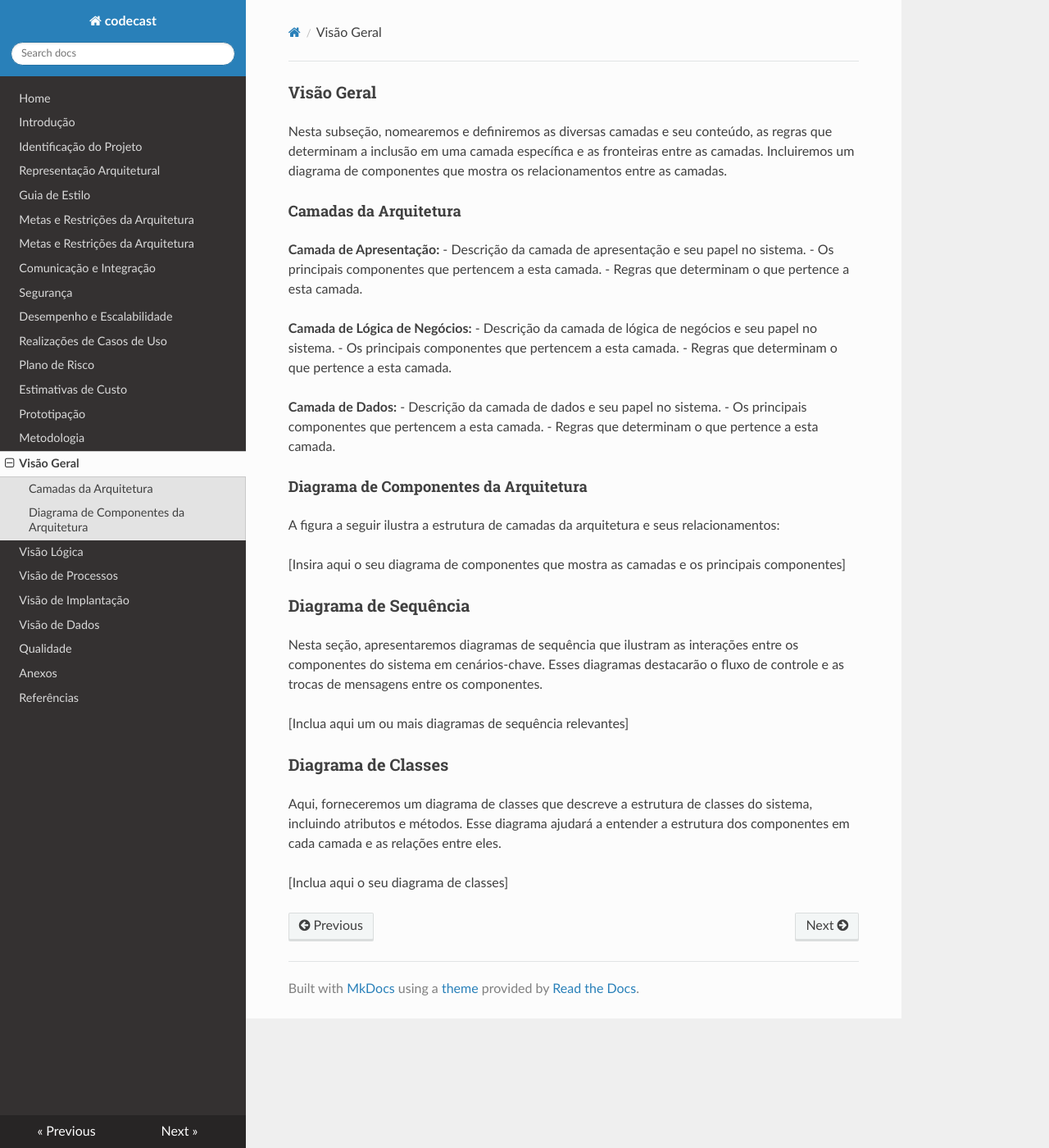
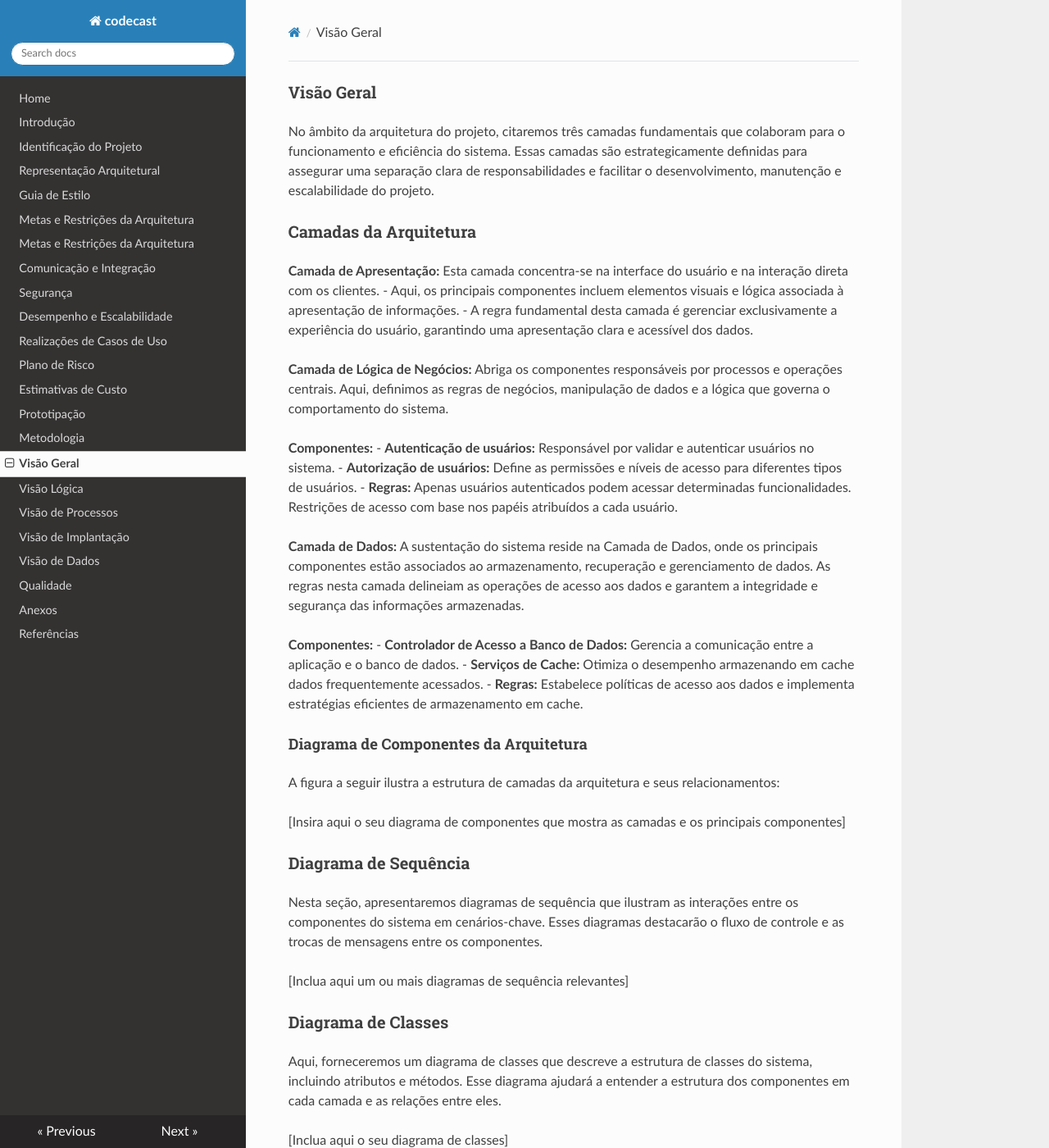
Before and after one commit to Vitor-Silva27/codecast, an MkDocs documentation site: the page built from docs/visaogeral.md, in a window 1280 px wide and 1400 px high. Shown: the whole window at 82% size. Built offline with MkDocs 1.6.1, drawn with Linux system fonts in a browser that asks for light colours; nearby versions of some CDN libraries.

Commit message:
visão geral

```diff
--- a/docs/visaogeral.md
+++ b/docs/visaogeral.md
@@ -1,23 +1,34 @@
 ### Visão Geral
 
-Nesta subseção, nomearemos e definiremos as diversas camadas e seu conteúdo, as regras que determinam a inclusão em uma camada específica e as fronteiras entre as camadas. Incluiremos um diagrama de componentes que mostra os relacionamentos entre as camadas.
+No âmbito da arquitetura do projeto, citaremos três camadas fundamentais que colaboram para o funcionamento e eficiência do sistema. Essas camadas são estrategicamente definidas para assegurar uma separação clara de responsabilidades e facilitar o desenvolvimento, manutenção e escalabilidade do projeto.
 
-#### Camadas da Arquitetura
+### Camadas da Arquitetura
 
 **Camada de Apresentação:**
-- Descrição da camada de apresentação e seu papel no sistema.
-- Os principais componentes que pertencem a esta camada.
-- Regras que determinam o que pertence a esta camada.
+Esta camada concentra-se na interface do usuário e na interação direta com os clientes.
+- Aqui, os principais componentes incluem elementos visuais e lógica associada à apresentação de informações.
+- A regra fundamental desta camada é gerenciar exclusivamente a experiência do usuário, garantindo uma apresentação clara e acessível dos dados.
 
 **Camada de Lógica de Negócios:**
-- Descrição da camada de lógica de negócios e seu papel no sistema.
-- Os principais componentes que pertencem a esta camada.
-- Regras que determinam o que pertence a esta camada.
+Abriga os componentes responsáveis por processos e operações centrais. Aqui, definimos as regras de negócios, manipulação de dados e a lógica que governa o comportamento do sistema.
+
+**Componentes:**
+- **Autenticação de usuários:** Responsável por validar e autenticar usuários no sistema.
+- **Autorização de usuários:** Define as permissões e níveis de acesso para diferentes tipos de usuários.
+- **Regras:**
+Apenas usuários autenticados podem acessar determinadas funcionalidades.
+Restrições de acesso com base nos papéis atribuídos a cada usuário.
+
 
 **Camada de Dados:**
-- Descrição da camada de dados e seu papel no sistema.
-- Os principais componentes que pertencem a esta camada.
-- Regras que determinam o que pertence a esta camada.
+A sustentação do sistema reside na Camada de Dados, onde os principais componentes estão associados ao armazenamento, recuperação e gerenciamento de dados. As regras nesta camada delineiam as operações de acesso aos dados e garantem a integridade e segurança das informações armazenadas.
+
+**Componentes:**
+- **Controlador de Acesso a Banco de Dados:** Gerencia a comunicação entre a aplicação e o banco de dados.
+- **Serviços de Cache:** Otimiza o desempenho armazenando em cache dados frequentemente acessados.
+- **Regras:**
+Estabelece políticas de acesso aos dados e implementa estratégias eficientes de armazenamento em cache.
+
 
 #### Diagrama de Componentes da Arquitetura
 
```
